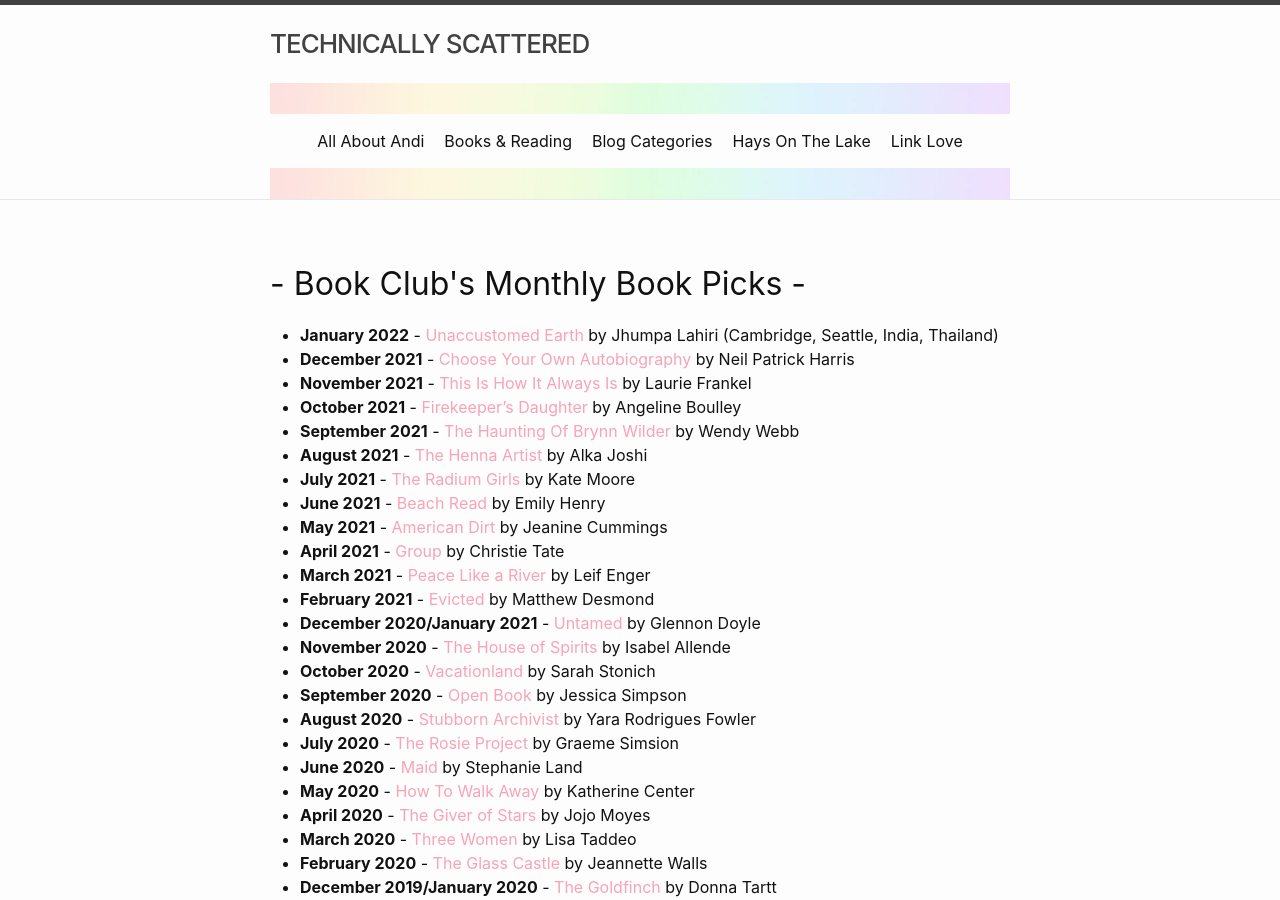
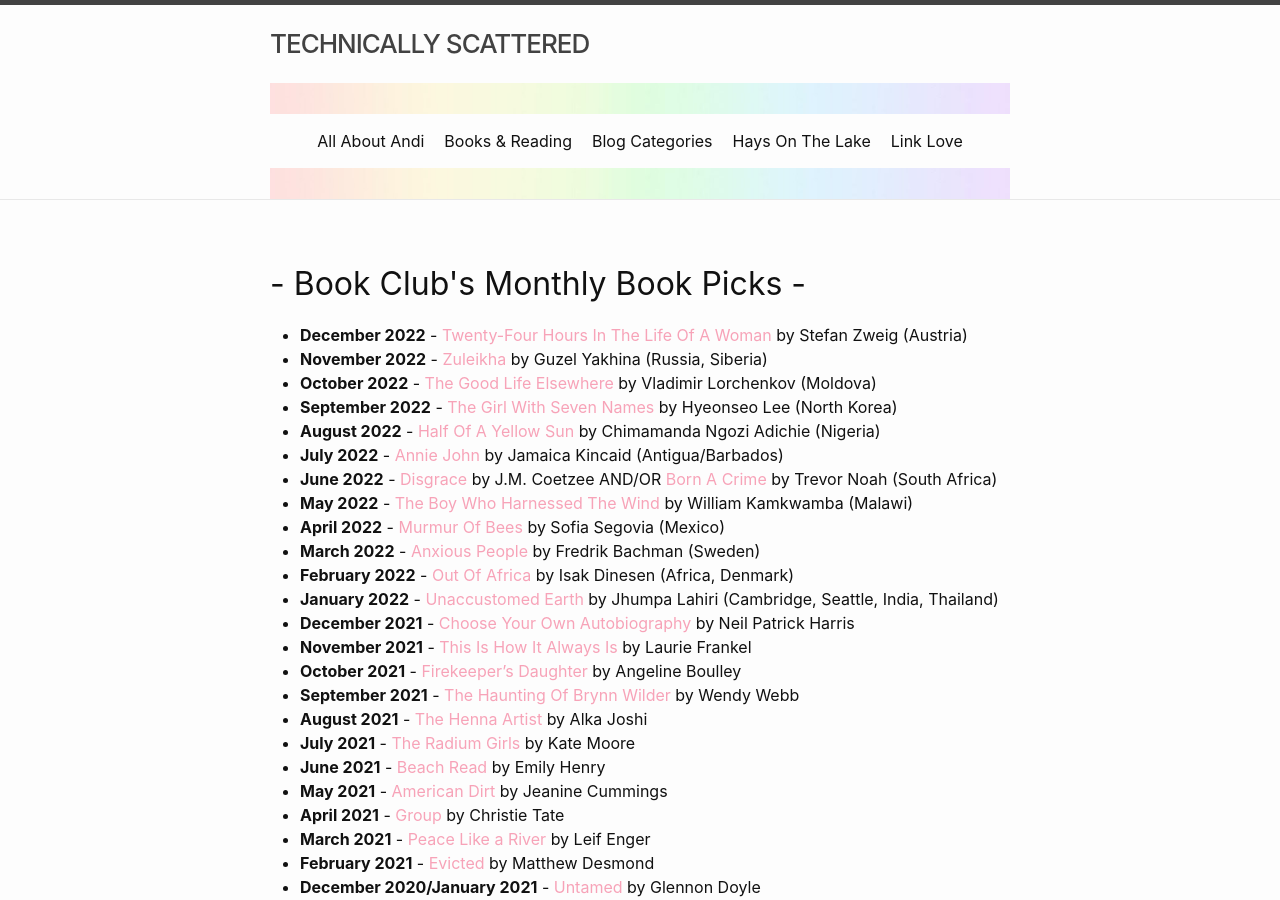
Before and after one commit to minihays/minihays.github.io, a Jekyll site: the page built from bookclub/booksread.markdown, in a window 1280 px wide and 900 px high. Built offline with Jekyll 4.4.1, drawn with Linux system fonts in a browser that asks for light colours.

Commit message:
added more books

```diff
--- a/bookclub/booksread.markdown
+++ b/bookclub/booksread.markdown
@@ -5,6 +5,17 @@
 ---
 <h2>- Book Club's Monthly Book Picks -</h2>
 
+- **December 2022** - [Twenty-Four Hours In The Life Of A Woman](https://www.amazon.com/Twenty-Four-Hours-Woman-Stefan-Zweig/dp/1782272151) by Stefan Zweig (Austria)
+- **November 2022** - [Zuleikha](https://www.amazon.com/Zuleikha-Guzel-Yakhina/dp/1786073498) by Guzel Yakhina (Russia, Siberia)
+- **October 2022** - [The Good Life Elsewhere](https://www.amazon.com/Good-Life-Elsewhere-Vladimir-Lorchenkov/dp/1939931010) by Vladimir Lorchenkov (Moldova)
+- **September 2022** - [The Girl With Seven Names](https://www.amazon.com/Girl-Seven-Names-Korean-Defectors-ebook/dp/B00JD3ZL9U) by Hyeonseo Lee (North Korea)
+- **August 2022** - [Half Of A Yellow Sun](https://www.amazon.com/Half-Yellow-Chimamanda-Ngozi-Adichie/dp/1400095204) by  Chimamanda Ngozi Adichie (Nigeria)
+- **July 2022** - [Annie John](https://www.amazon.com/Annie-John-Novel-Jamaica-Kincaid/dp/0374525102) by Jamaica Kincaid (Antigua/Barbados)
+- **June 2022** - [Disgrace](https://www.amazon.com/Disgrace-Novel-J-M-Coetzee/dp/0140296409) by J.M. Coetzee AND/OR [Born A Crime](https://www.amazon.com/Born-Crime-Stories-African-Childhood-ebook/dp/B01DHWACVY) by Trevor Noah (South Africa)
+- **May 2022** - [The Boy Who Harnessed The Wind](https://www.amazon.com/Boy-Who-Harnessed-Wind-Electricity/dp/0061730335) by William Kamkwamba (Malawi)
+- **April 2022** - [Murmur Of Bees](https://www.amazon.com/Murmur-Bees-Sofia-Segovia-ebook/dp/B07GNCQXXB) by Sofia Segovia (Mexico)
+- **March 2022** - [Anxious People](https://www.amazon.com/Anxious-People-Novel-Fredrik-Backman/dp/1501160834) by Fredrik Bachman (Sweden)
+- **February 2022** - [Out Of Africa](https://www.amazon.com/Africa-Modern-Library-Nonfiction-Books/dp/0679600213) by Isak Dinesen (Africa, Denmark)
 - **January 2022** - [Unaccustomed Earth](https://www.amazon.com/Unaccustomed-Earth-Jhumpa-Lahiri-ebook/dp/B0011UGLK6/ref=tmm_kin_swatch_0?_encoding=UTF8&qid=1639967166&sr=8-1) by Jhumpa Lahiri (Cambridge, Seattle, India, Thailand)
 - **December 2021** - [Choose Your Own Autobiography](https://www.amazon.com/Neil-Patrick-Harris-Target/dp/0804187088/ref=tmm_hrd_swatch_0?_encoding=UTF8&qid=&sr=) by Neil Patrick Harris
 - **November 2021** - [This Is How It Always Is](https://www.amazon.com/This-How-Always-LAURIE-FRANKEL/dp/1250088569/ref=sr_1_1?dchild=1&keywords=this+is+how+it+always+is&qid=1619566329&sr=8-1) by Laurie Frankel
```
